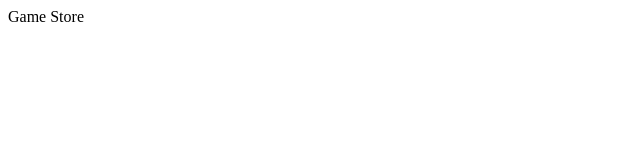
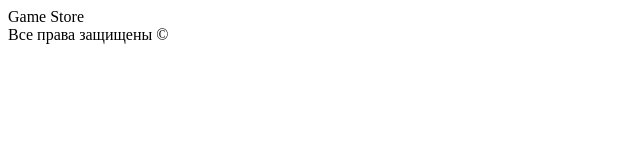
Before and after one commit to exp1rex/react-game-store, a React (Create React App) app: page / in a window 1280 px wide. Shown: the top 160 px of the page, without its empty margins (0-640 px from the left). Built offline with nearby package versions, Linux system fonts and the light colour scheme.

Commit message:
Добавлены Header и Footer

```diff
--- a/src/App.js
+++ b/src/App.js
@@ -1,5 +1,13 @@
+import Header from "./components/Header";
+import Footer from "./components/Footer";
+
 function App() {
-  return <div>Game Store</div>;
+  return (
+    <div className="wrapper">
+      <Header />
+      <Footer />
+    </div>
+  );
 }
 
 export default App;
--- /dev/null
+++ b/src/components/Footer.jsx
@@ -0,0 +1,11 @@
+import React from 'react'
+
+function Footer() {
+    return (
+        <footer>
+            Все права защищены &copy;
+        </footer>
+    )
+}
+
+export default Footer
--- /dev/null
+++ b/src/components/Header.jsx
@@ -0,0 +1,14 @@
+import React from 'react'
+
+function Header() {
+    return (
+        <header>
+            <div>
+                <span className="logo">Game Store</span>
+            </div>
+            <div className="presentation"></div>
+        </header>
+    )
+}
+
+export default Header
```
